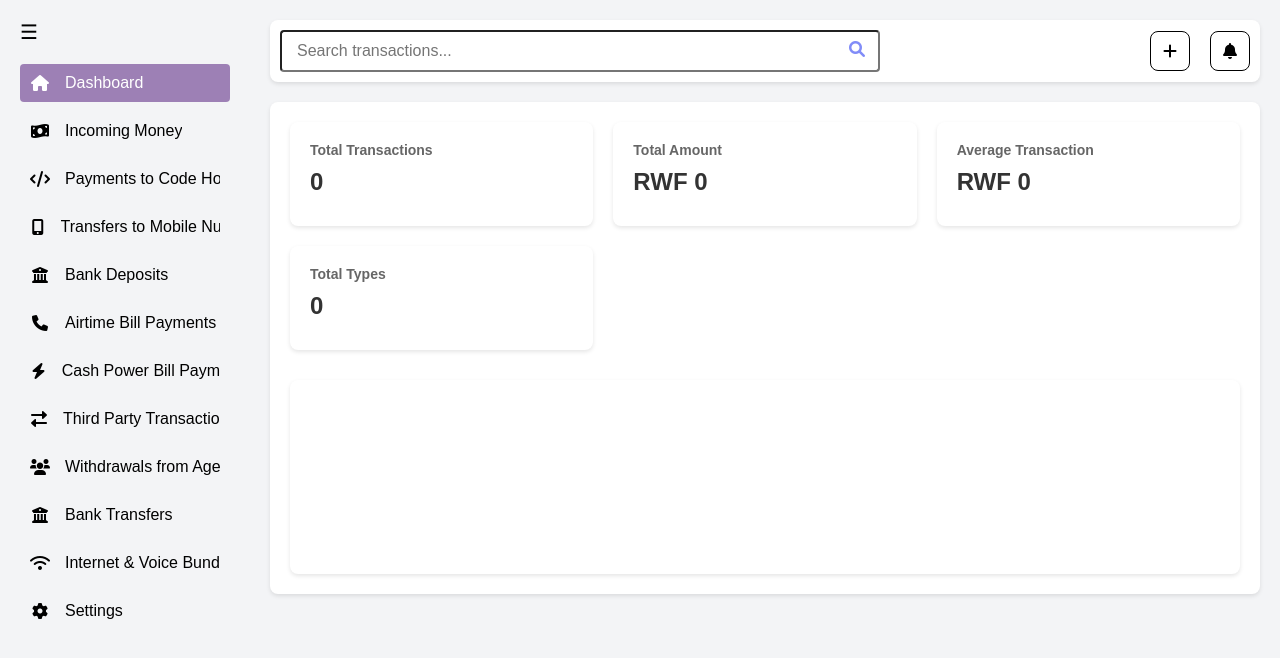
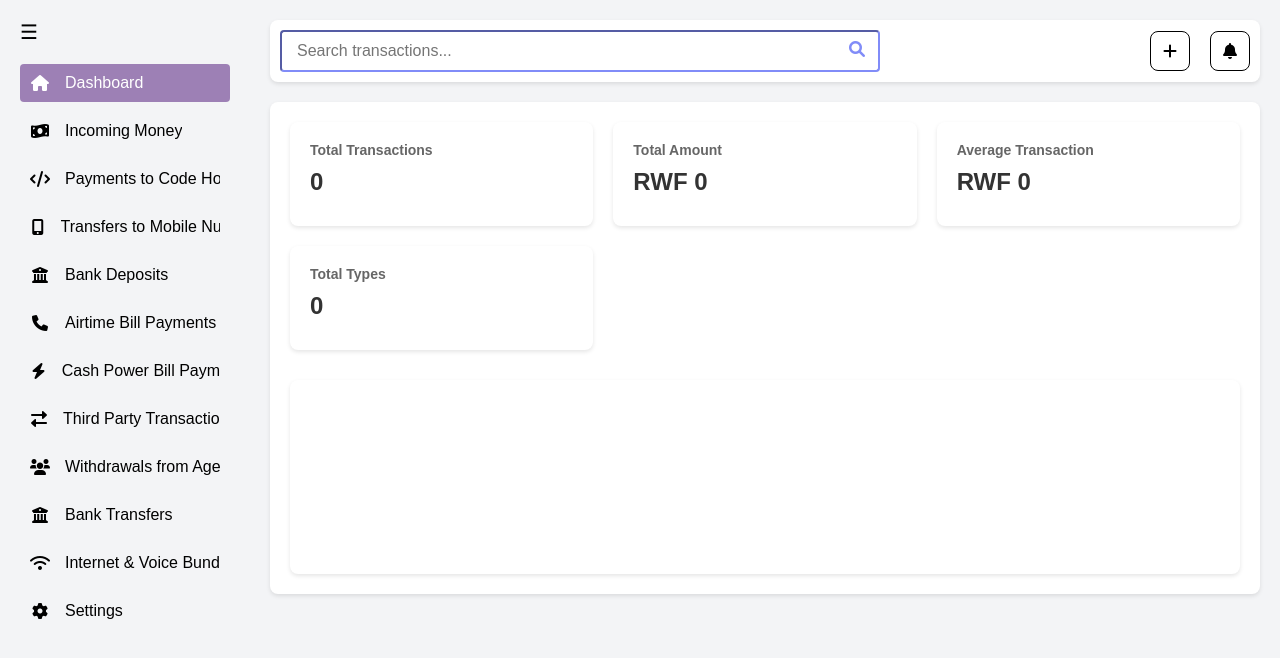
Before and after one commit to uwambajeddy/momo-data-analysis, a plain HTML site: page index.html in a window 1280 px wide. Drawn offline with nearby package versions, Linux system fonts and the light colour scheme; no server answers.

Commit message:
Latest updates: Changes the border color of the search bar

```diff
--- a/styles.css
+++ b/styles.css
@@ -95,6 +95,7 @@ body {
 }
 
 .search-input {
+    border-color: #818cf8;
     width: 100%;
     padding: 10px 40px 10px 15px;
     border-radius: 4px;
```
